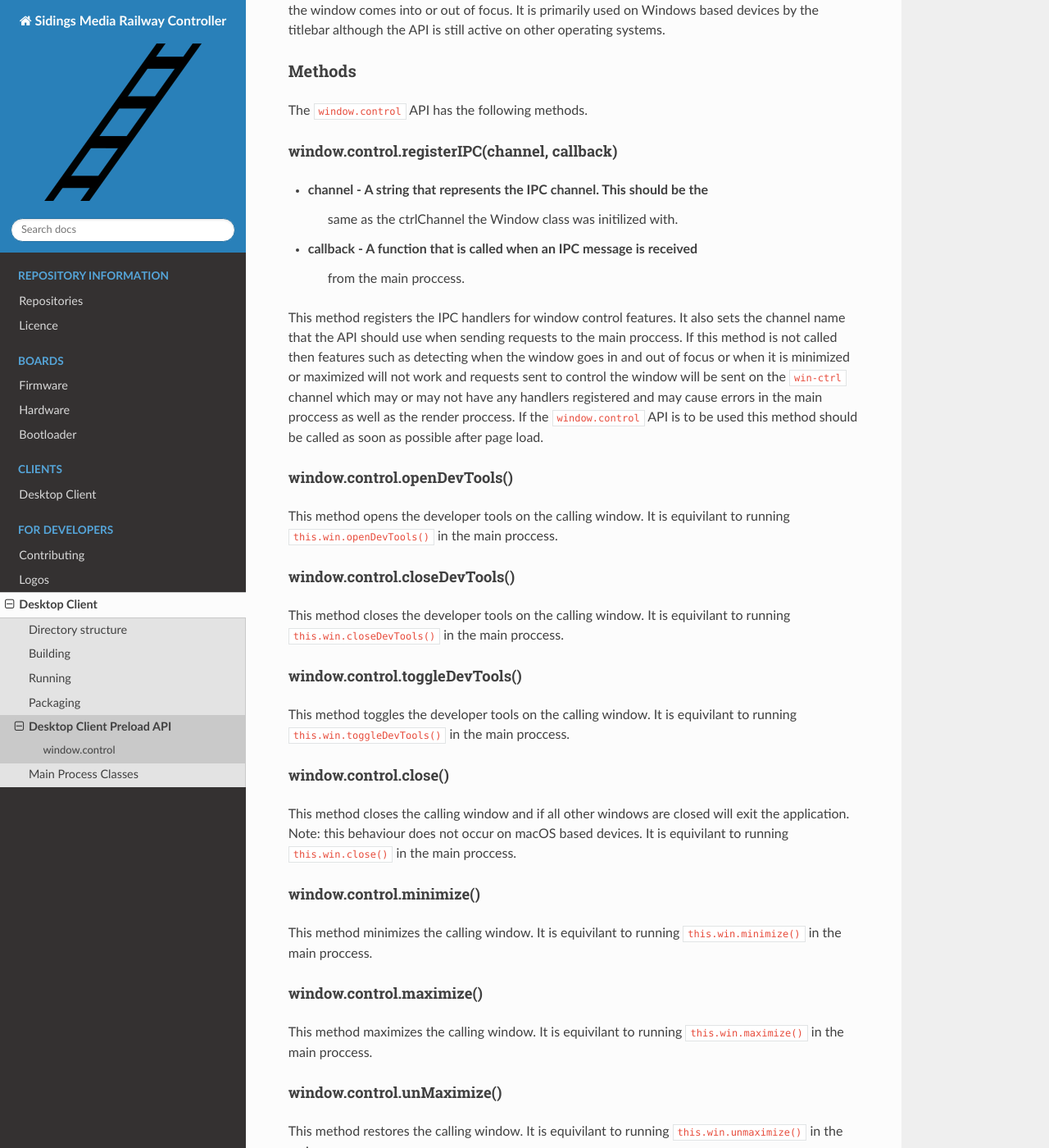
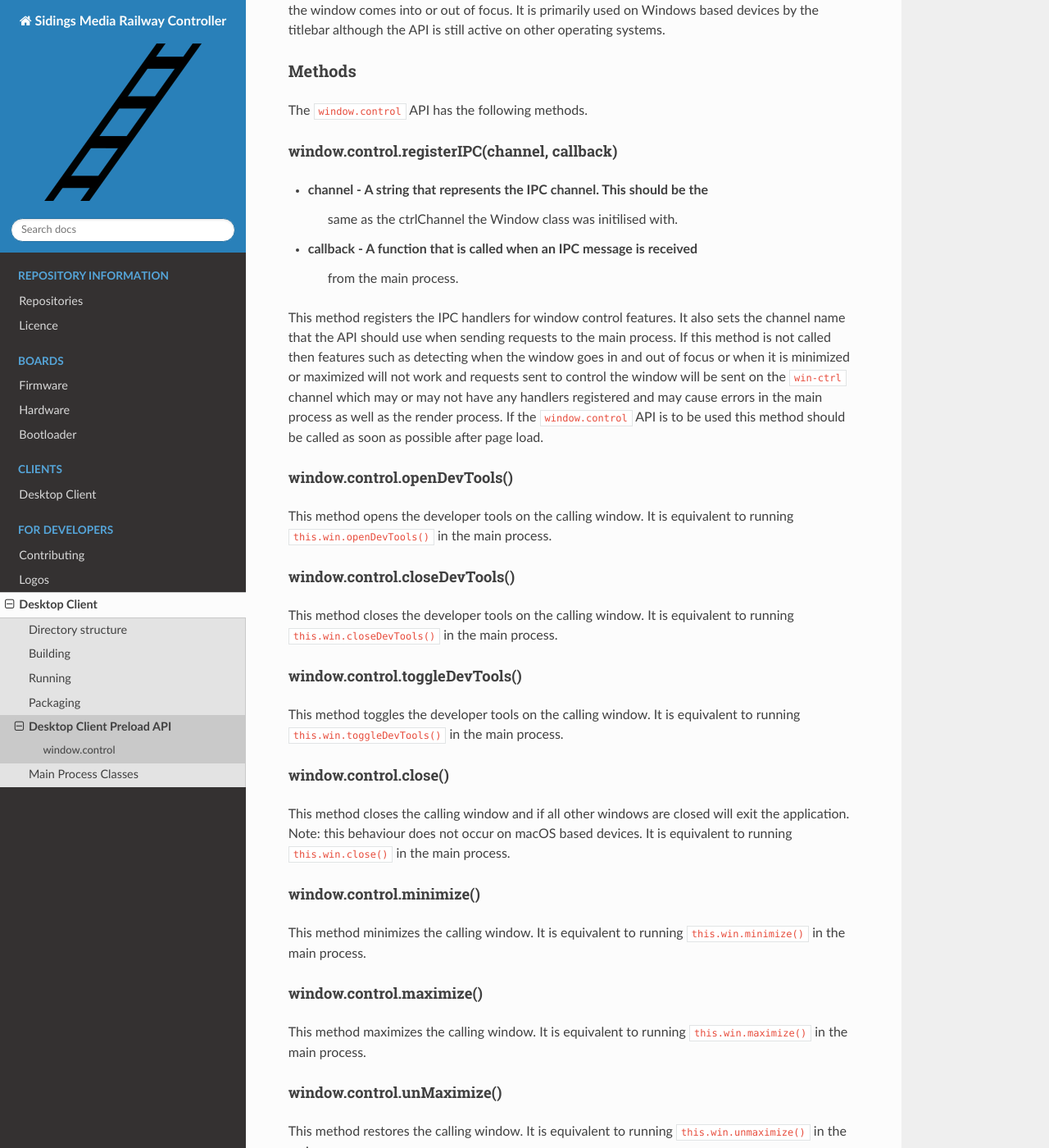
Before and after one commit to SidingsMedia/Sidings-Media-Railway-Controller, a Sphinx documentation site: the page built from docs/developers/desktop-client/preload-api.rst, in a window 1280 px wide and 1400 px high, scrolled down 507 px. Shown: the whole window at 82% size. Built offline with Sphinx 7.4.7 and the Read the Docs theme 2.0.0, drawn with Linux system fonts in a browser that asks for light colours; pages that are not in the unit, such as notebooks, are missing from menus; some of the changed text lies outside the part shown.

Commit message:
Fixed spelling mistakes from merge
Signed-off-by: Matthew Nickson <mnickson@sidingsmedia.com>

```diff
--- a/docs/developers/desktop-client/preload-api.rst
+++ b/docs/developers/desktop-client/preload-api.rst
@@ -1,11 +1,11 @@
 Desktop Client Preload API
 ==========================
 
-A number of API endpoints are made availibe to the render proccess by
+A number of API endpoints are made availible to the render process by
 the preloader script. These endpoints can be called by any script
-running in the render proccess. They expose various methods and data
-normally unavailable to the render proccess. To find out more about
-preloaders and the render proccess as well as context isolation in
+running in the render process. They expose various methods and data
+normally unavailable to the render process. To find out more about
+preloaders and the render process as well as context isolation in
 electron then see the electron `Context Isolation`_ tutorial. All of the
 API endpoints are created under the window context and are defined in
 ``src/global.d.ts``.
@@ -27,71 +27,71 @@
 """""""""""""""""""""""""""""""""""""""""""""
 
 * channel - A string that represents the IPC channel. This should be the
-    same as the ctrlChannel the Window class was initilized with.
+    same as the ctrlChannel the Window class was initilised with.
 * callback - A function that is called when an IPC message is received
-    from the main proccess.
+    from the main process.
 
 This method registers the IPC handlers for window control features. It
 also sets the channel name that the API should use when sending requests
-to the main proccess. If this method is not called then features such as
+to the main process. If this method is not called then features such as
 detecting when the window goes in and out of focus or when it is
 minimized or maximized will not work and requests sent to control the
 window will be sent on the ``win-ctrl`` channel which may or may not
-have any handlers registered and may cause errors in the main proccess
-as well as the render proccess. If the ``window.control`` API is to be
+have any handlers registered and may cause errors in the main process
+as well as the render process. If the ``window.control`` API is to be
 used this method should be called as soon as possible after page load.
 
 window.control.openDevTools()
 """"""""""""""""""""""""""""""
 
 This method opens the developer tools on the calling window. It is
-equivilant to running ``this.win.openDevTools()`` in the main proccess.
+equivalent to running ``this.win.openDevTools()`` in the main process.
 
 window.control.closeDevTools()
 """"""""""""""""""""""""""""""
 
 This method closes the developer tools on the calling window. It is
-equivilant to running ``this.win.closeDevTools()`` in the main proccess.
+equivalent to running ``this.win.closeDevTools()`` in the main process.
 
 window.control.toggleDevTools()
 """"""""""""""""""""""""""""""""
 
 This method toggles the developer tools on the calling window. It is
-equivilant to running ``this.win.toggleDevTools()`` in the main
-proccess.
+equivalent to running ``this.win.toggleDevTools()`` in the main
+process.
 
 window.control.close()
 """""""""""""""""""""""
 
 This method closes the calling window and if all other windows are
 closed will exit the application. Note: this behaviour does not occur on
-macOS based devices. It is equivilant to running ``this.win.close()`` in
-the main proccess.
+macOS based devices. It is equivalent to running ``this.win.close()`` in
+the main process.
 
 window.control.minimize()
 """"""""""""""""""""""""""""""
 
-This method minimizes the calling window. It is equivilant to running
-``this.win.minimize()`` in the main proccess.
+This method minimizes the calling window. It is equivalent to running
+``this.win.minimize()`` in the main process.
 
 window.control.maximize()
 """"""""""""""""""""""""""""""
 
-This method maximizes the calling window. It is equivilant to running
-``this.win.maximize()`` in the main proccess.
+This method maximizes the calling window. It is equivalent to running
+``this.win.maximize()`` in the main process.
 
 window.control.unMaximize()
 """"""""""""""""""""""""""""""
 
-This method restores the calling window. It is equivilant to running
-``this.win.unmaximize()`` in the main proccess.
+This method restores the calling window. It is equivalent to running
+``this.win.unmaximize()`` in the main process.
 
 window.control.toggleFullScreen()
 """"""""""""""""""""""""""""""""""
 
-This method toggles full screen the calling window. It is equivilant to
+This method toggles full screen the calling window. It is equivalent to
 running ``this.win.setFullScreen(true)`` or
-``this.win.setFullScreen(false)`` in the main proccess.
+``this.win.setFullScreen(false)`` in the main process.
 
 Properties
 ^^^^^^^^^^
@@ -102,8 +102,8 @@
 """"""""""""""""""""""""
 
 This is a string representation of the current platform that the
-application is running on. It is equivilant to ``proccess.platform``.
-More information on ``proccess.platform`` can be found in the `process`_
+application is running on. It is equivalent to ``process.platform``.
+More information on ``process.platform`` can be found in the `process`_
 documentation available from NodeJS.
 
 
```
